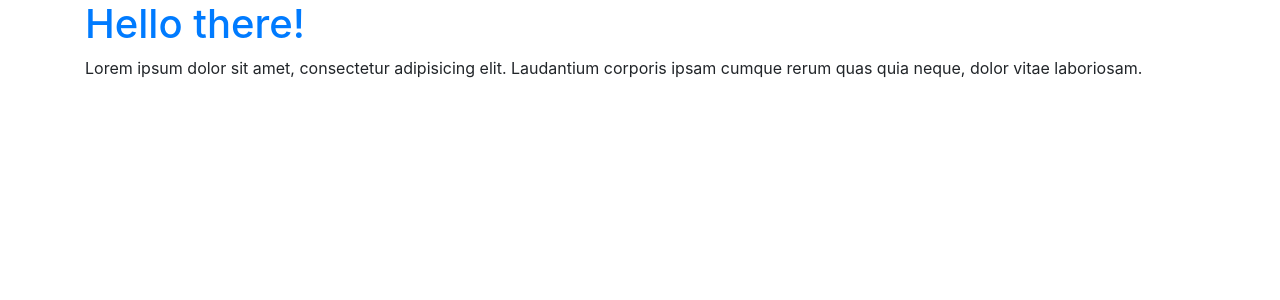
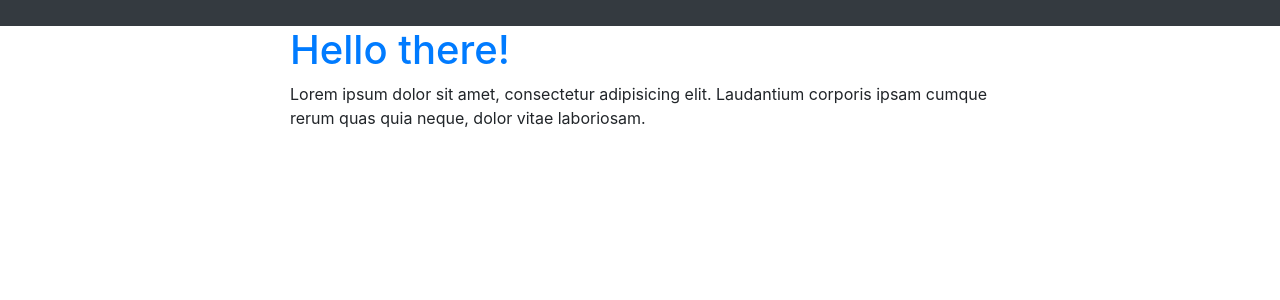
Before and after one commit to christ-off/christ-off.github.io, a Jekyll site: the page built from index.html, in a window 1280 px wide. Shown: the top 300 px of the page. Built offline with Jekyll 4.4.1, drawn with Linux system fonts in a browser that asks for light colours.

Commit message:
CHANGE - WIP on default layout

```diff
--- a/_includes/head.html
+++ b/_includes/head.html
@@ -3,6 +3,5 @@
     <meta name="viewport" content="width=device-width, initial-scale=1.0">
     <meta http-equiv="X-UA-Compatible" content="ie=edge">
     <title>{{ site.name }}</title>
-
     <link rel="stylesheet" href="/css/main.css">
 </head>
--- /dev/null
+++ b/_includes/navbar.html
@@ -0,0 +1,20 @@
+<nav class="navbar navbar-expand-lg navbar-dark bg-dark">
+    <a class="navbar-brand" href="/">{{ site.name }}</a>
+    <button class="navbar-toggler" type="button" data-toggle="collapse" data-target="#navbarNavDropdown" aria-controls="navbarNavDropdown" aria-expanded="false" aria-label="Toggle navigation">
+        <span class="navbar-toggler-icon"></span>
+    </button>
+    <div class="collapse navbar-collapse" id="navbarNavDropdown">
+        <ul class="navbar-nav">
+            {% if page.title %}
+                <li class="nav-item active">
+                    <a class="nav-link" href="/">{{ page.title }} <span class="sr-only">(current)</span></a>
+                </li>
+            {% endif %}
+            <!--
+            <li class="nav-item">
+                <a class="nav-link" href="/about">About</a>
+            </li>
+            -->
+        </ul>
+    </div>
+</nav>
--- a/_layouts/default.html
+++ b/_layouts/default.html
@@ -2,7 +2,19 @@
 <html lang="en">
 {% include head.html %}
 <body>
-{{ content }}
+{% include navbar.html %}
+<div class="container">
+    <div class="row">
+        <div class="col-2"><!-- Blank left column -->
+        </div>
+        <div class="col-8">{{ content }}</div>
+        <div class="col-2">
+            <!--
+                tags, info, ...
+            -->
+        </div>
+    </div>
+</div>
 {% include footer.html %}
 </body>
 </html>
```
